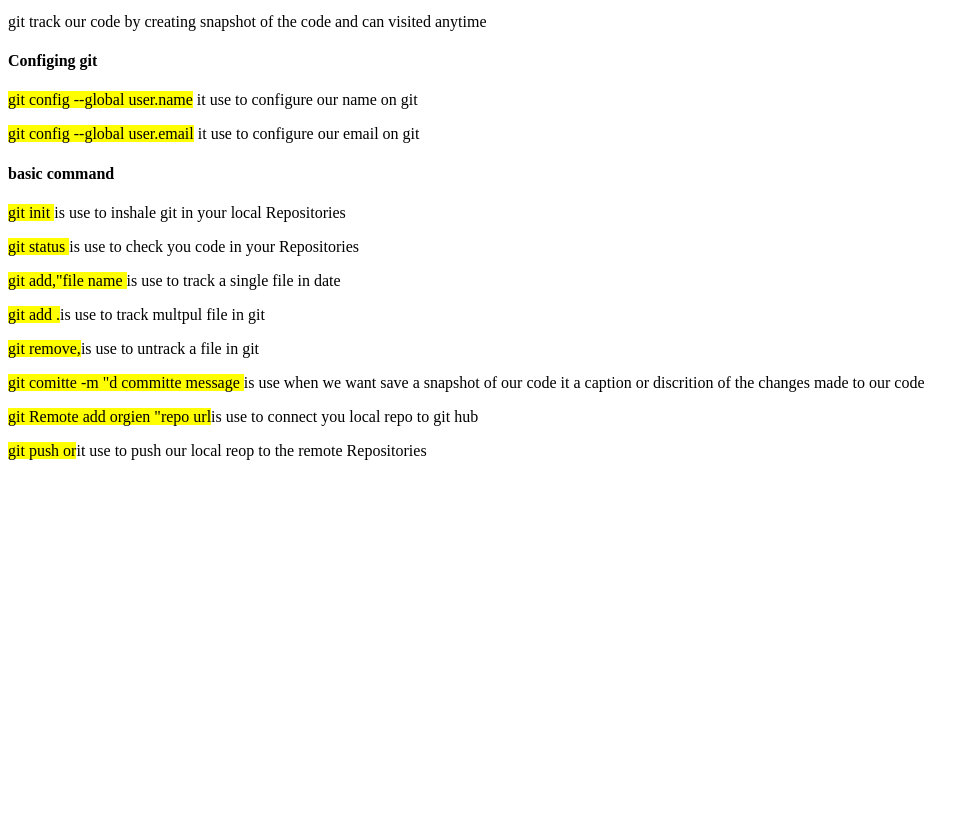
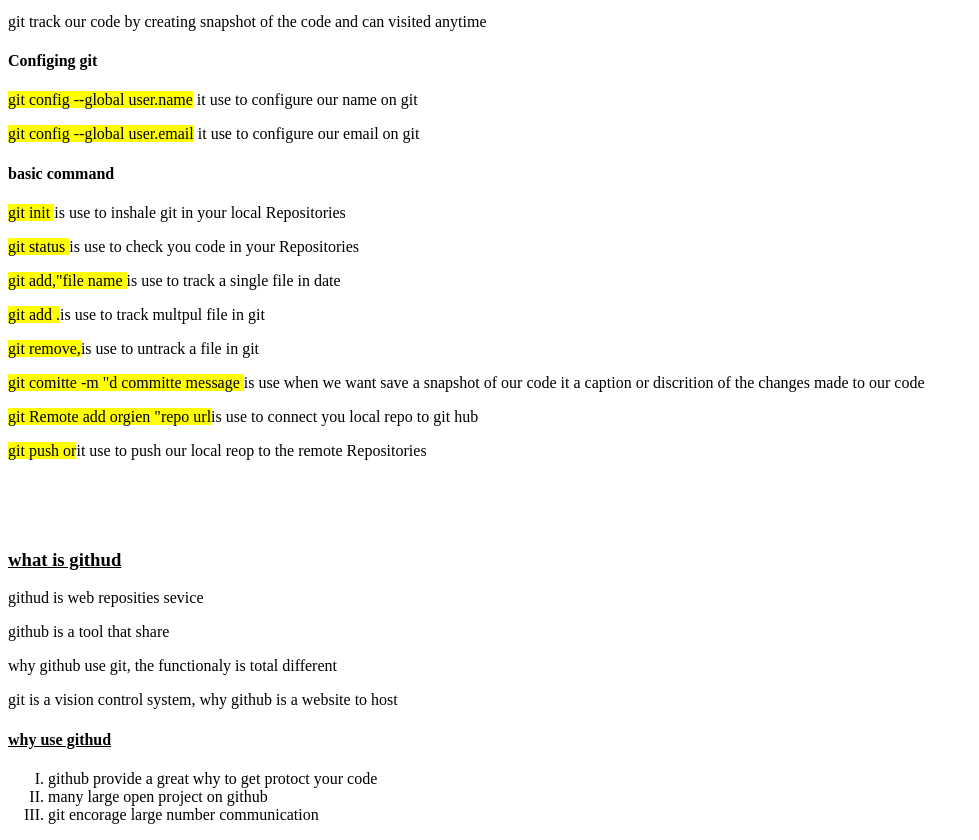
Before and after one commit to ELMANNY4000/ELMANNY4000, a plain HTML site: page Index.html in a window 1280 px wide. Shown: the part 101-941 px from the top of the page, without its empty margins (0-979 px from the left). Before the commit the page ends 800 px from the top, so only its background shows below. Drawn offline with Linux system fonts and the light colour scheme.

Commit message:
git note created

```diff
--- a/Index.html
+++ b/Index.html
@@ -23,6 +23,21 @@
     <p><mark>git comitte -m "d committe message </mark>is use when we want save a snapshot of our code it a caption or discrition of the changes made to our code</p>
     <p><mark>git Remote add orgien "repo url</mark>is use to connect you local repo to git hub</p>
     <p><mark>git push or</mark>it use to push our local reop to the remote Repositories</p>
+    <br>
+    <br>
+    <br>
+    <h3><u>what is githud</u></h3>
+    <p>githud is web reposities sevice </p>
+    <p>github is a tool that share </p>
+    <p>why github use git, the functionaly is total different</p>
+    <p>git is a vision control system, why github is a website to host </p>
+
+    <h4><u>why use githud</u></h4>
+    <ol type="I">
+        <li>github provide a great why to get protoct your code</li>
+        <li>many large open project on github</li>
+        <li>git encorage large number communication</li>
+    </ol>
 
 
 
```
